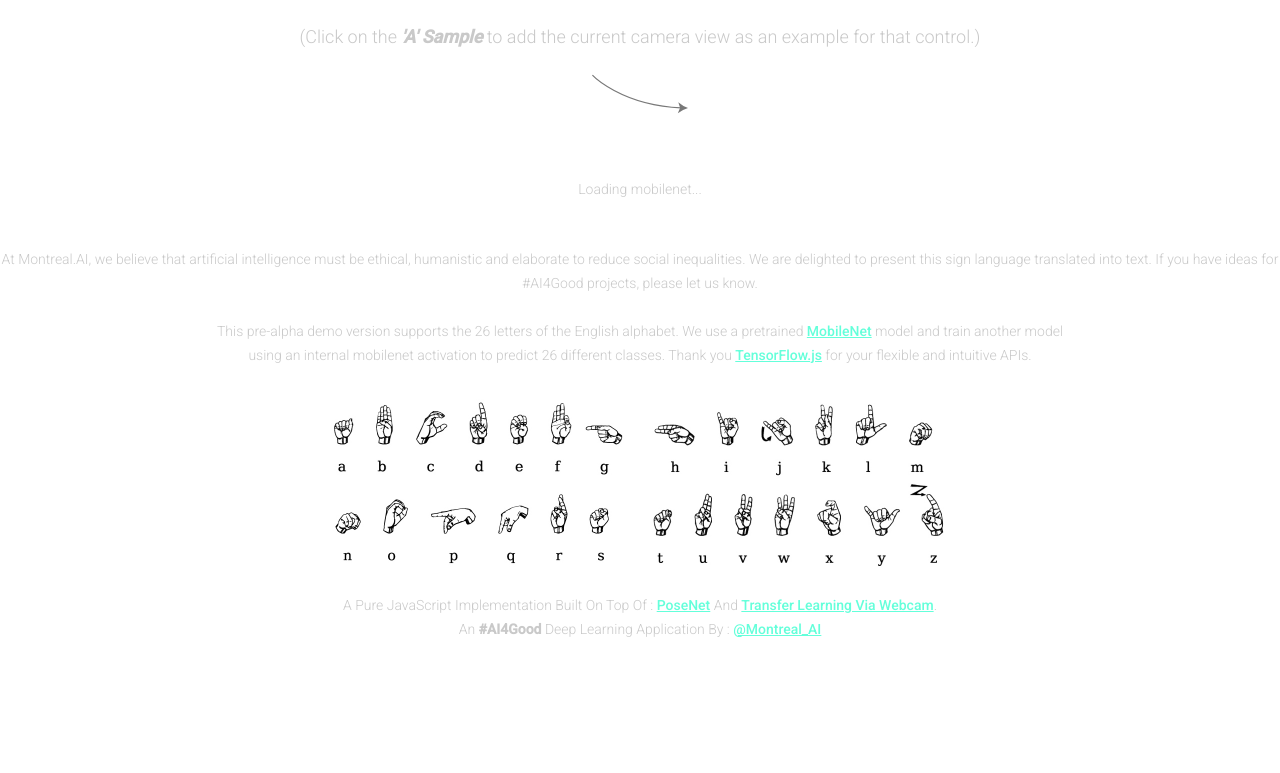
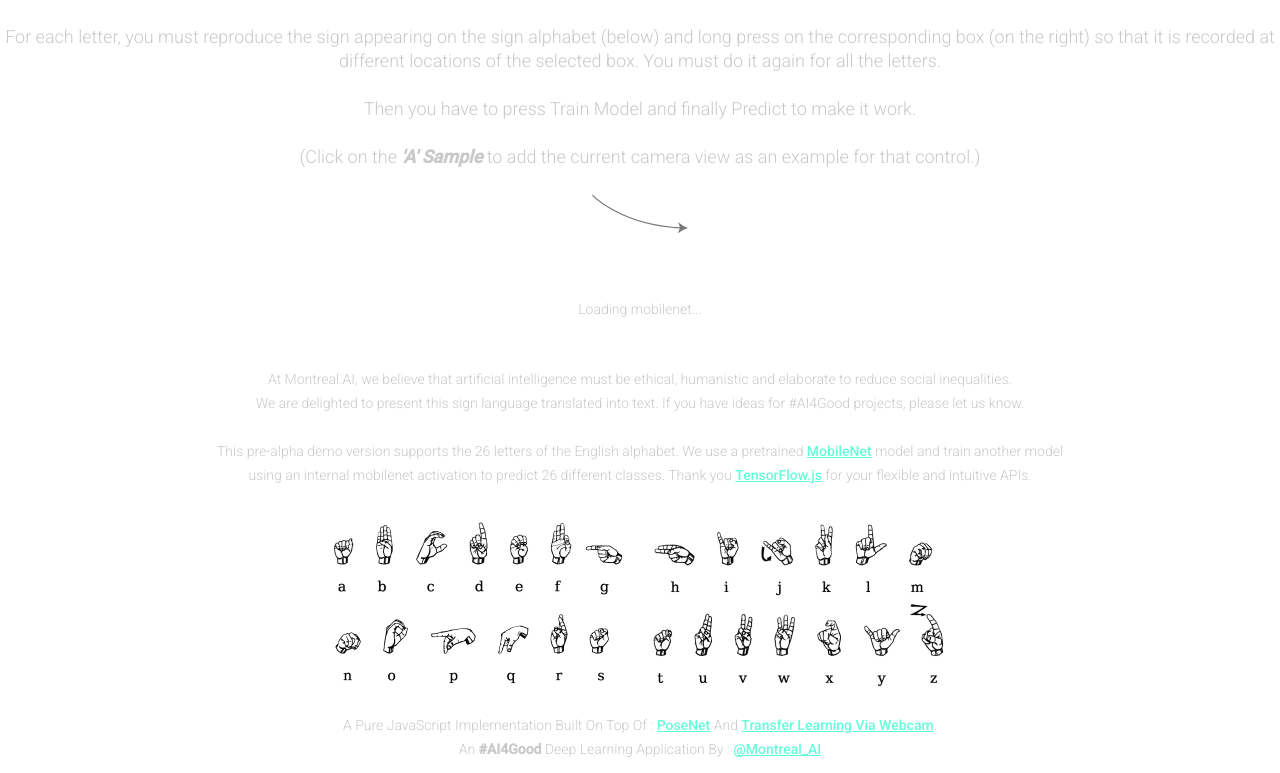
Before and after one commit to MontrealAI/sign2text-v0, a plain HTML site: page index.html in a window 1280 px wide. Shown: the part 281-1054 px from the top of the page. Before the commit the page ends 934 px from the top, so only its background shows below. Drawn offline with nearby package versions, Linux system fonts and the light colour scheme; a script that the page names is missing.

Commit message:
Update index.html

```diff
--- a/index.html
+++ b/index.html
@@ -48,7 +48,11 @@ limitations under the License.
   <!-- Top -->
   <div id="pacman-container">
     <p id="copyright2"><b>Transfer Learning</b> to Predict <i><b>Sign to Text</b></i> from a Webcam. <b>For Humans.</b></p>
-    <p id="copyright3"><br>(Click on the <i><b>'A' Sample</b></i> to add the current camera view as an example for that control.)</p>
+    <p id="copyright3"><br>For each letter, you must reproduce the sign appearing on the sign alphabet (below) and long press on the corresponding box (on the right) so that it is recorded at different locations of the selected box. You must do it again for all the letters.<br>
+
+    <br>Then you have to press Train Model and finally Predict to make it work.<br>
+
+    <br>(Click on the <i><b>'A' Sample</b></i> to add the current camera view as an example for that control.)</p>
     <center><img width="96" height="66" src="./images/pointer.svg" /></center>
   </div>
 
@@ -555,7 +559,7 @@ limitations under the License.
 
   </div><!-- /#controller -->
 
-  <p id="copyright"><br>At Montreal.AI, we believe that artificial intelligence must be ethical, humanistic and elaborate to reduce social inequalities. We are delighted to present this sign language translated into text. If you have ideas for #AI4Good projects, please let us know.<br><br>
+  <p id="copyright"><br>At Montreal.AI, we believe that artificial intelligence must be ethical, humanistic and elaborate to reduce social inequalities.<br>We are delighted to present this sign language translated into text. If you have ideas for #AI4Good projects, please let us know.<br><br>
   This pre-alpha demo version supports the 26 letters of the English alphabet. We use a pretrained <a href="https://github.com/tensorflow/tfjs-examples/tree/master/mobilenet" target="_blank" rel="noopener">MobileNet</a> model and train another model<br> using an internal mobilenet activation to predict 26 different classes. Thank you <a href="https://js.tensorflow.org/" target="_blank" rel="noopener">TensorFlow.js</a> for your flexible and intuitive APIs.<br><br>
   <img width="640" height="178" src="./images/aslaz.jpg" /><br><br>
   A Pure JavaScript Implementation Built On Top Of :
```
